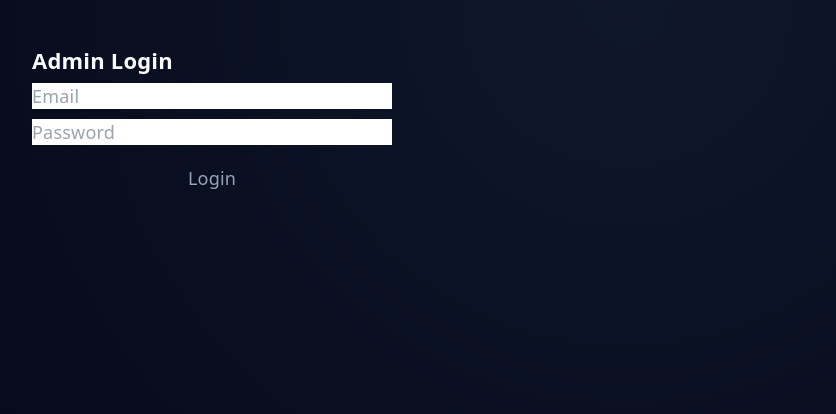
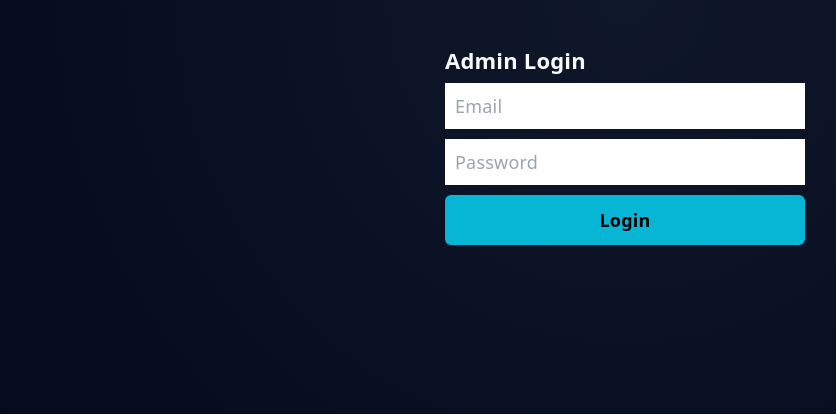
Before and after one commit to outlandi-co/signavi-studio, a React (Vite) app: page /login in a window 1280 px wide. Shown: the top 414 px of the page, without its empty margins (15-851 px from the left). Built offline with nearby package versions, Linux system fonts and the light colour scheme; no server answers.

Commit message:
🔥 fix admin login flow + session handling

```diff
--- a/src/components/admin/AdminRoute.jsx
+++ b/src/components/admin/AdminRoute.jsx
@@ -1,7 +1,6 @@
 import { Navigate, Outlet } from "react-router-dom"
 
 export default function AdminRoute() {
-
   let adminUser = null
 
   try {
@@ -17,11 +16,16 @@ export default function AdminRoute() {
     adminToken
   })
 
-  /* 🔥 STRICT CHECK */
-  if (!adminUser || !adminToken || adminUser.role !== "admin") {
+  /* 🔥 FIXED LOGIC */
+  if (!adminUser || !adminToken) {
     console.warn("🚫 Admin blocked → redirecting to login")
     return <Navigate to="/login" replace />
   }
 
+  if (adminUser.role !== "admin") {
+    console.warn("🚫 Not admin → redirecting home")
+    return <Navigate to="/" replace />
+  }
+
   return <Outlet />
 }
--- a/src/pages/Login.jsx
+++ b/src/pages/Login.jsx
@@ -11,7 +11,7 @@ export default function Login() {
   const navigate = useNavigate()
 
   /* =========================================================
-     🔥 WAKE SERVER + AUTO LOGIN CHECK
+     🔥 WAKE SERVER + CHECK EXISTING SESSION
   ========================================================= */
   useEffect(() => {
     const init = async () => {
@@ -19,21 +19,16 @@ export default function Login() {
         // Wake backend (Render cold start)
         await api.get("/ping").catch(() => {})
 
-        // Check if already logged in
-        const res = await api.get("/auth/profile")
+        const token = localStorage.getItem("adminToken")
 
-        if (res?.data?.user) {
-          console.log("✅ Already logged in:", res.data.user)
-
-          localStorage.setItem(
-            "adminUser",
-            JSON.stringify(res.data.user)
-          )
-
-          navigate("/admin/production")
+        if (token) {
+          console.log("✅ Existing session found → redirecting")
+          navigate("/admin/production", { replace: true })
+        } else {
+          console.log("ℹ️ No session found")
         }
       } catch {
-        console.log("ℹ️ Not logged in yet")
+        console.log("⚠️ Init check failed")
       }
     }
 
@@ -91,7 +86,7 @@ export default function Login() {
 
       console.log("✅ ADMIN LOGGED IN:", user)
 
-      navigate("/admin/production")
+      navigate("/admin/production", { replace: true })
 
     } catch (err) {
       console.error("❌ LOGIN ERROR:", err)
@@ -117,25 +112,46 @@ export default function Login() {
   }
 
   /* =========================================================
+     ⌨️ ENTER KEY SUPPORT
+  ========================================================= */
+  const handleKeyPress = (e) => {
+    if (e.key === "Enter") {
+      handleLogin()
+    }
+  }
+
+  /* =========================================================
      UI
   ========================================================= */
   return (
-    <div style={{ padding: 20, maxWidth: 400 }}>
+    <div style={{ padding: 20, maxWidth: 400, margin: "0 auto" }}>
       <h2>Admin Login</h2>
 
       <input
         value={email}
         onChange={(e) => setEmail(e.target.value)}
+        onKeyDown={handleKeyPress}
         placeholder="Email"
-        style={{ display: "block", marginBottom: 10, width: "100%" }}
+        style={{
+          display: "block",
+          marginBottom: 10,
+          width: "100%",
+          padding: "10px"
+        }}
       />
 
       <input
         type="password"
         value={password}
         onChange={(e) => setPassword(e.target.value)}
+        onKeyDown={handleKeyPress}
         placeholder="Password"
-        style={{ display: "block", marginBottom: 10, width: "100%" }}
+        style={{
+          display: "block",
+          marginBottom: 10,
+          width: "100%",
+          padding: "10px"
+        }}
       />
 
       {error && (
@@ -149,8 +165,13 @@ export default function Login() {
         disabled={loading}
         style={{
           width: "100%",
-          padding: "10px",
-          cursor: "pointer"
+          padding: "12px",
+          cursor: "pointer",
+          background: "#06b6d4",
+          border: "none",
+          borderRadius: "6px",
+          color: "#000",
+          fontWeight: "bold"
         }}
       >
         {loading ? "🔐 Connecting..." : "Login"}
```
